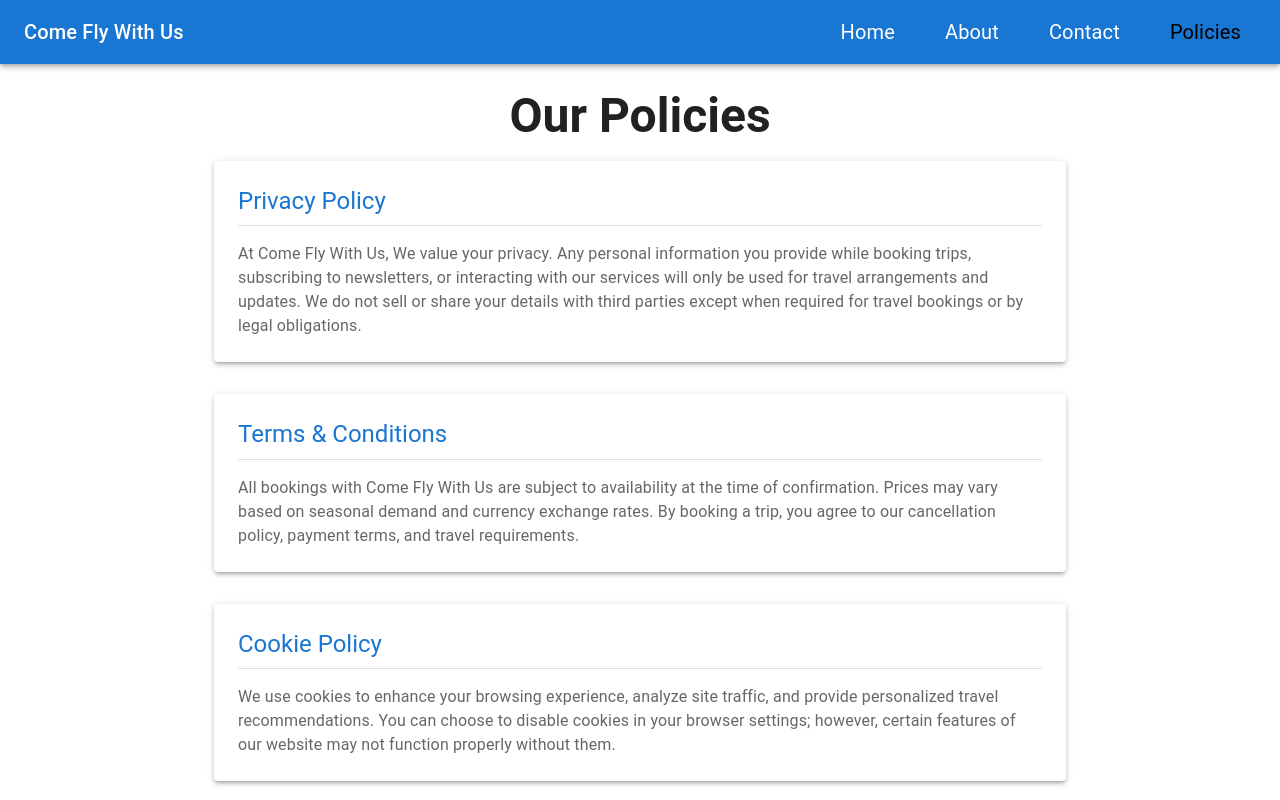
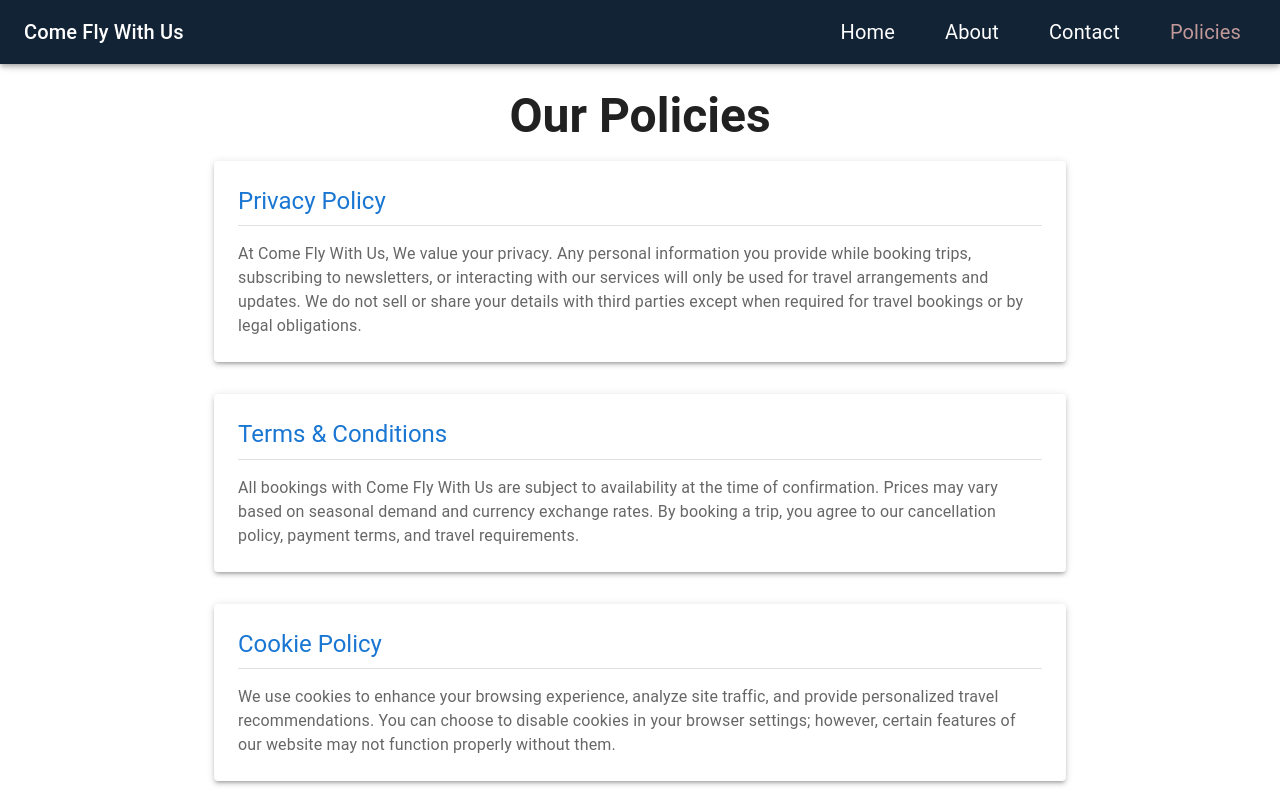
Before and after one commit to aligoharcodepulse/Summer-Internship, a React (Vite) app in the folder Week2/: page /policies in a window 1280 px wide. Shown: the top 800 px of the page. Built offline with nearby package versions, Linux system fonts and the light colour scheme.

Commit message:
Week2-changes in navbar coloring

```diff
--- a/Week2/src/components/Navbar.jsx
+++ b/Week2/src/components/Navbar.jsx
@@ -57,7 +57,7 @@ function Navbar(props) {
   return (
     <Box sx={{ display: 'flex' }}>
       <CssBaseline />
-      <AppBar component="nav">
+      <AppBar component="nav" sx={{bgcolor: '#112335ff'}}>
         <Toolbar>
           <IconButton
             color="inherit"
@@ -84,7 +84,7 @@ function Navbar(props) {
                 key={item.name}
                 to={item.path}
                 style={({ isActive }) => ({
-                  color: isActive ? 'black' : '#fff',
+                  color: isActive ? '#c29999ff' : '#fff',
                   marginLeft: 20,
                   textDecoration: 'none',
                   padding:15,
```
